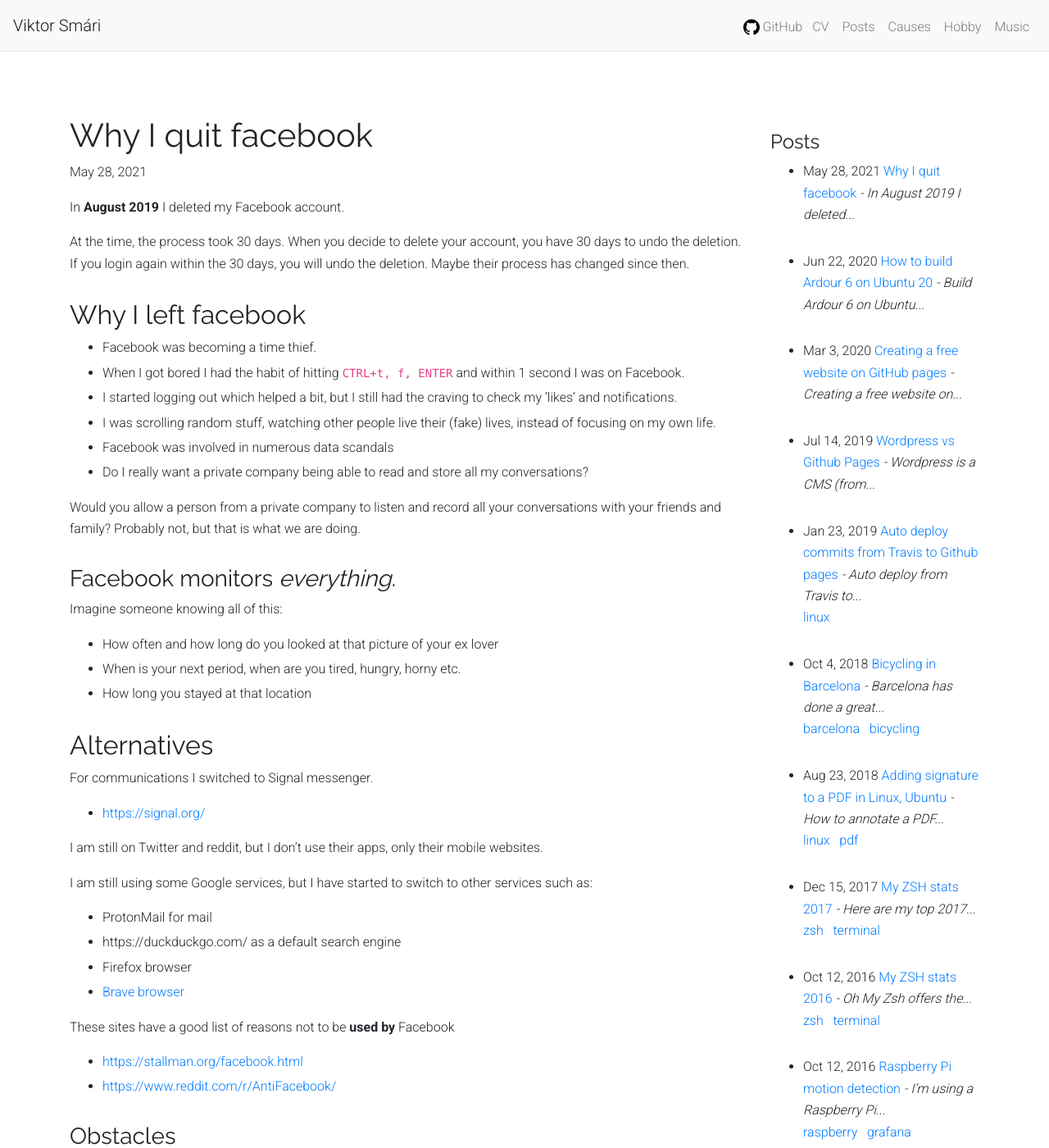
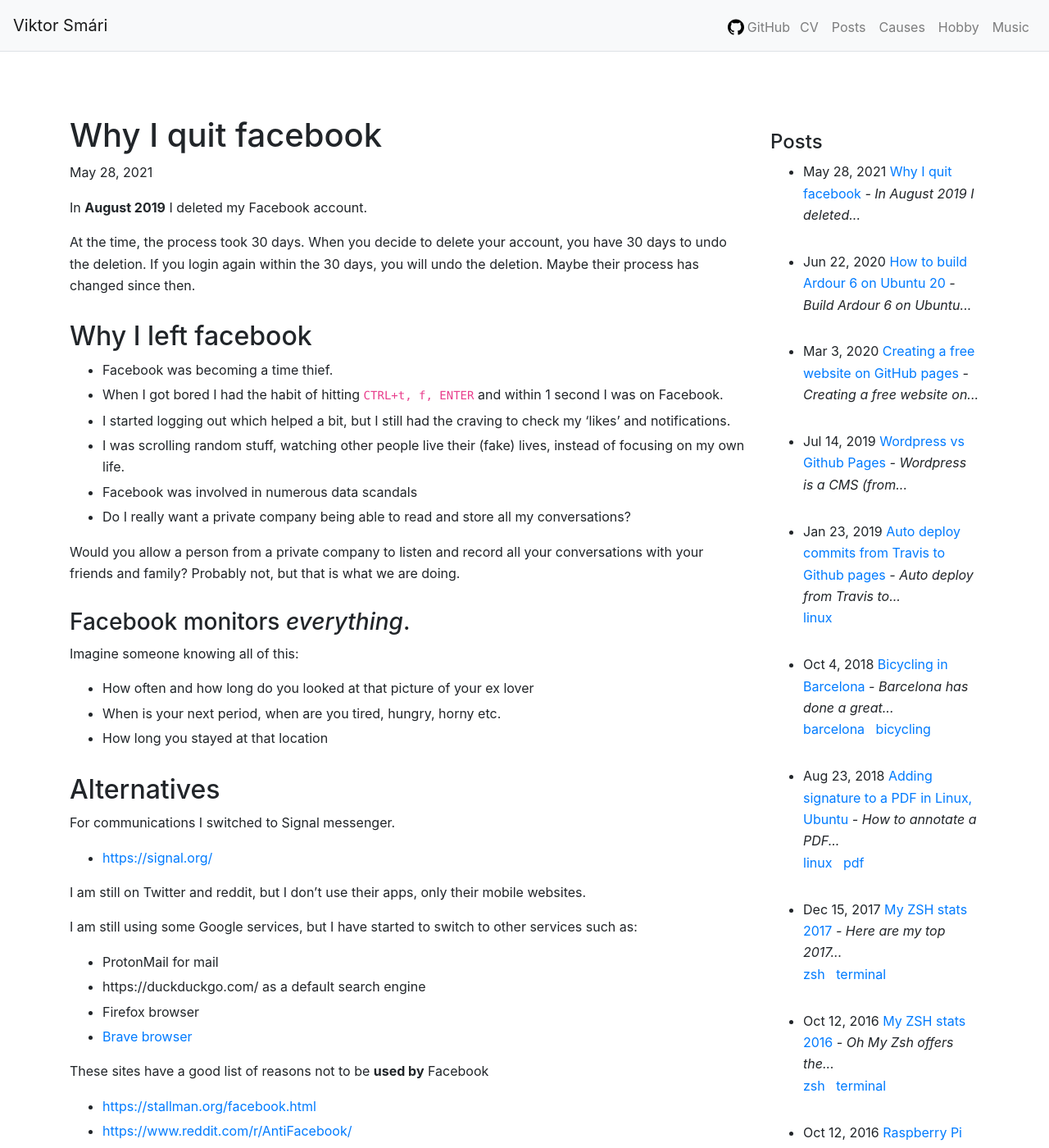
Before and after one commit to viktorsmari/viktorsmari.github.io, a Jekyll site: the page built from _posts/2021-05-28-why-i-quit-facebook.md, in a window 1280 px wide and 1400 px high. Shown: the whole window at 82% size. Built offline with Jekyll 4.4.1, drawn with Linux system fonts in a browser that asks for light colours; comment, search, counter and statistics services are not loaded.

Commit message:
Use default fonts

```diff
--- a/assets/viktor.scss
+++ b/assets/viktor.scss
@@ -2,14 +2,10 @@
 ---
 
 //@import url('https://fonts.googleapis.com/css?family=Lato');
-@import url('https://fonts.googleapis.com/css?family=Raleway');
-@import url('https://fonts.googleapis.com/css?family=Roboto:300,400,700');
 
 html, body {
   font-size: 1em;
   line-height: 1.65em;
-  font-family: 'Roboto', sans-serif;
-  font-weight: 300;
 }
 
 footer{
@@ -22,7 +18,6 @@
 }
 
 h1,h2,h3,h4,h5,h6{
-  font-family: 'Raleway', sans-serif;
   margin-top: 30px;
 }
 
@@ -33,9 +28,6 @@
 .svg-icon{
   width: 26px;
   height: 16px;
-}
-strong{
-  font-weight:900;
 }
 
 pre{
```
